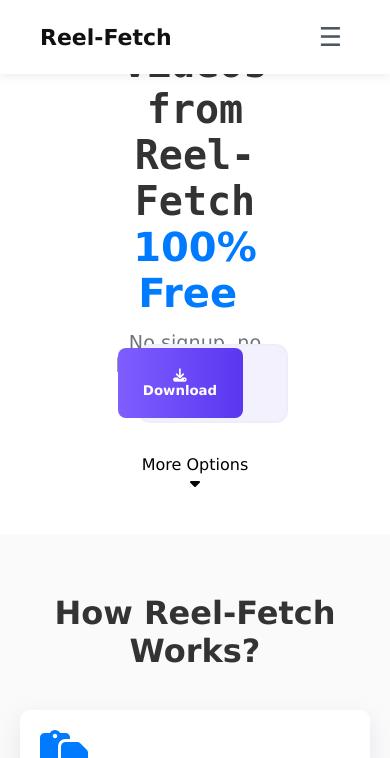
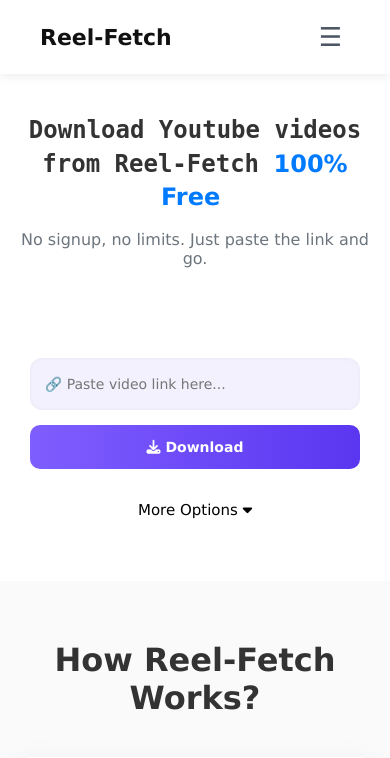
Before and after one commit to Chetan-madaan-07/Video-downloader, a Flask app: page / in a window 390 px wide. Shown: the top 758 px of the page. Run offline with Flask 3, Linux system fonts and the light colour scheme.

Commit message:
mobile features

```diff
--- a/app/static/css/style.css
+++ b/app/static/css/style.css
@@ -319,6 +319,92 @@
 .more-header i.rotated {
     transform: rotate(180deg);
 }
+/* ===================== */
+/* Mobile Responsive CSS */
+/* ===================== */
+
+@media (max-width: 768px) {
+
+    /* Hero Section */
+    .hero {
+        width: 100%;
+        height: auto;
+        padding: 40px 15px;
+    }
+
+    .hero h1 {
+        font-size: 1.8rem;
+        line-height: 1.4;
+    }
+
+    .hero .subtext {
+        font-size: 1rem;
+    }
+
+    /* Download Box */
+    .download-box {
+        width: 95%;
+        height: auto;
+        margin: 0 auto;
+        padding: 10px;
+    }
+
+    /* Input Group */
+    .input-group {
+        padding: 20px 10px;
+    }
+
+    .link-input {
+        padding: 18px 15px;
+        font-size: 14px;
+    }
+
+    /* Download Button */
+    .download-btn {
+        position: static;
+        transform: none;
+        width: 100%;
+        margin-top: 15px;
+        padding: 14px;
+        border-radius: 10px;
+        font-size: 15px;
+    }
+
+    /* More Options */
+    .more-header {
+        font-size: 15px;
+        padding: 12px;
+    }
+
+    .format-list {
+        width: 90%;
+        left: 50%;
+        transform: translate(-50%, -10px);
+        font-size: 14px;
+    }
+
+    .format-list.show {
+        transform: translate(-50%, 0);
+    }
+}
+
+/* Extra small devices */
+@media (max-width: 480px) {
+
+    .hero h1 {
+        font-size: 1.5rem;
+    }
+
+    .download-btn {
+        font-size: 14px;
+    }
+
+    .format-list label {
+        display: block;
+        margin-bottom: 8px;
+    }
+}
+
 /* info section */
 .how-to-section {
     margin-top: 40px;
```
Also changed, not shown: app/templates/index.html (indentation only).
